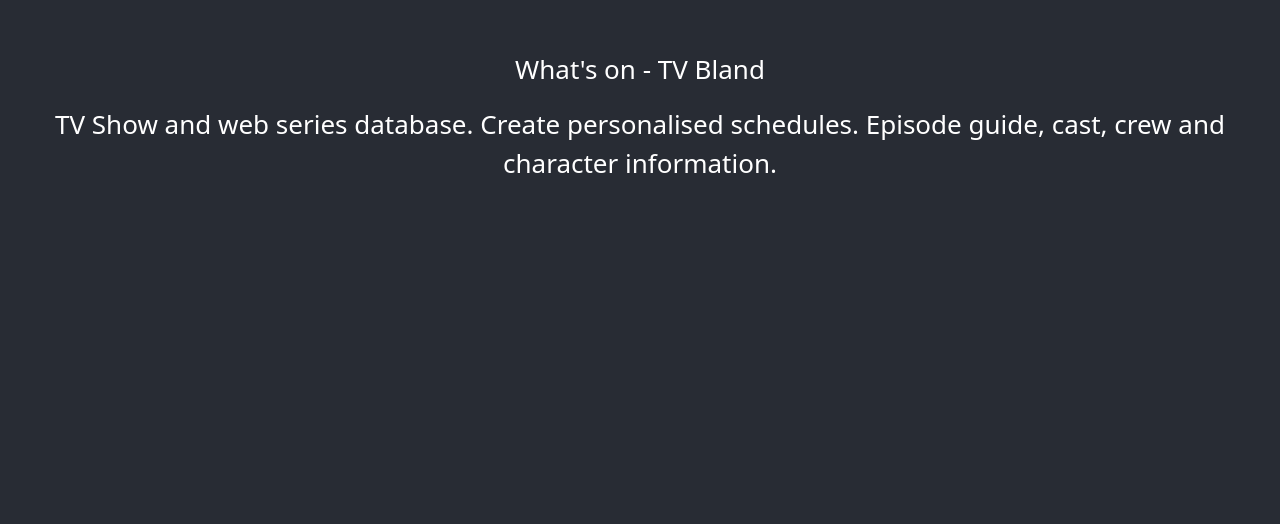
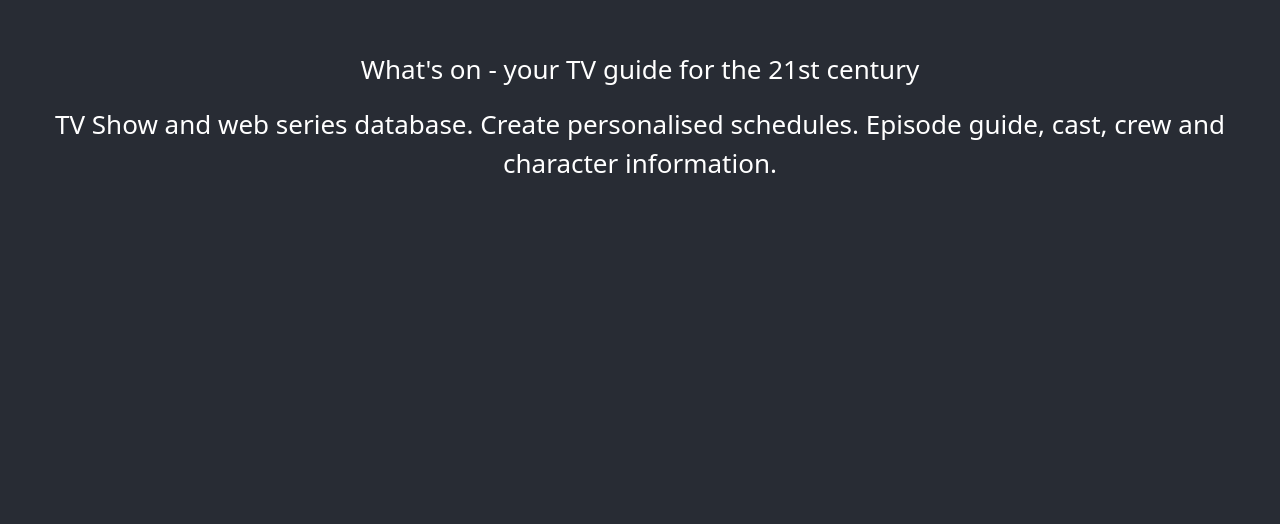
Before and after one commit to dave-42r/whats-on, a React (Create React App) app: page / in a window 1280 px wide. Shown: the part 276-800 px from the top of the page. Built offline with nearby package versions, Linux system fonts and the light colour scheme.

Commit message:
Adding github pages package to allow for simpler hosting of site.

```diff
--- a/src/App.tsx
+++ b/src/App.tsx
@@ -8,7 +8,7 @@ function App() {
     <div className="App">
       <header className="App-header">
         <p>
-          What's on - TV Bland
+          What's on - your TV guide for the 21st century
         </p>
         <p>
           TV Show and web series database. Create personalised schedules. Episode guide, cast, crew and character information.
--- a/src/index.tsx
+++ b/src/index.tsx
@@ -4,8 +4,6 @@ import './index.css';
 import App from './App';
 import reportWebVitals from './reportWebVitals';
 import 'bootstrap/dist/css/bootstrap.css';
-import "react-grid-layout/css/styles.css"
-import "react-resizable/css/styles.css"
 
 ReactDOM.render(
   <React.StrictMode>
--- a/src/react-app-env.d.ts
+++ b/src/react-app-env.d.ts
@@ -1,2 +1 @@
 /// <reference types="react-scripts" />
-/// <reference types="react-grid-layout" />
```
Also changed, not shown: package.json (+8 -3 lines), 1 other file (tests, documents, lock files or other folders).
